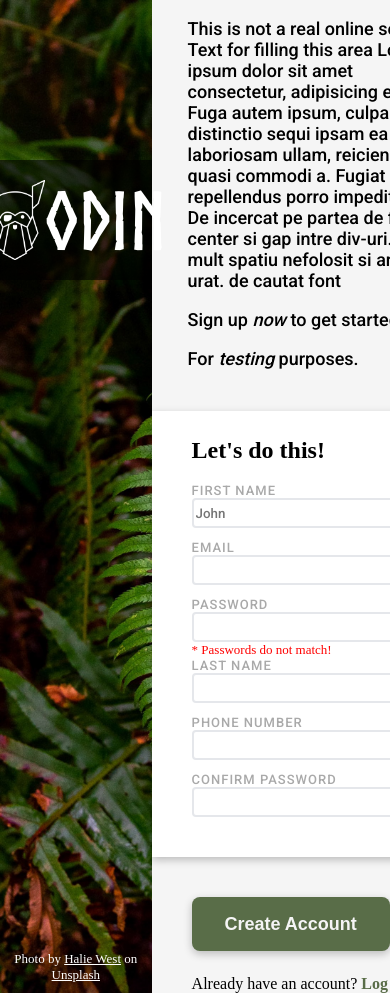
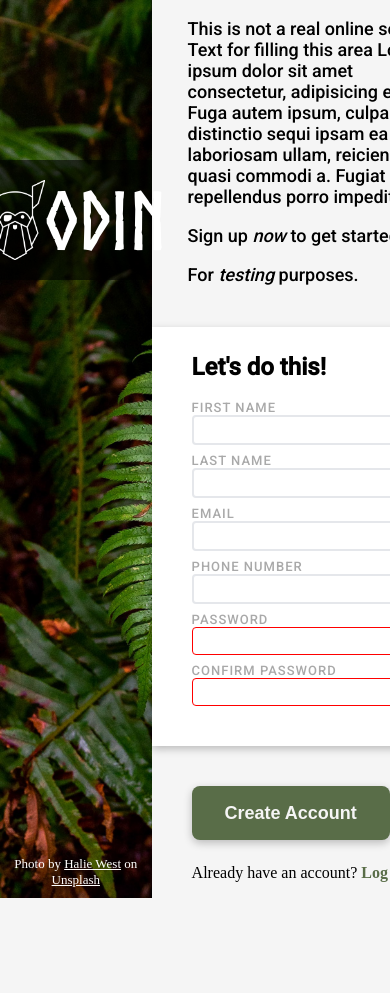
Before and after one commit to mihaib1/sign-up-form, a plain HTML site: page index.html in a window 390 px wide. Shown: the top 993 px of the page. After the commit the page ends 898 px from the top, so only its background shows below. Drawn offline with Linux system fonts and the light colour scheme.

Commit message:
cleaned the code

```diff
--- a/index.html
+++ b/index.html
@@ -24,7 +24,7 @@
                     </div>
                 </div>
             </div>
-            <div class="footer">Photo by <a href="https://unsplash.com/photos/25xggax4bSA">Halie West</a> on <a href='unsplash.com'>Unsplash</a></div>
+            <div class="left-footer">Photo by <a href="https://unsplash.com/photos/25xggax4bSA">Halie West</a> on <a href='unsplash.com'>Unsplash</a></div>
         </div>
         <div id="right-side">
             <div class="upper-text">
@@ -33,8 +33,6 @@
                     sit amet consectetur, adipisicing elit. Fuga autem ipsum, culpa rerum,
                     distinctio sequi ipsam ea eius laboriosam ullam, reiciendis in quasi commodi a.
                     Fugiat repellendus porro impedit fugit.
-
-                    De incercat pe partea de form -> center si gap intre div-uri. Am f mult spatiu nefolosit si arata urat. de cautat font
                     <p>
                         Sign up <em>now</em> to get started.
                     </p>
@@ -43,42 +41,42 @@
                     For <em>testing</em> purposes.
                 </p>
             </div>
-            <div>
                 <form id='form' action="" method="post">
                     <fieldset>
                         <h2>Let's do this!</h2>
                         <div class="form-elements">
-                            <div class="left-column">
                             <div class="first-name-container">
                                 <label for="first-name">FIRST NAME</label>
-                                    <input type="text" name="firstName" id="first-name" placeholder="John">
+                                <input type="text" name="firstName" id="first-name">
                             </div>
+
+                            <div class="last-name-container">
+                                <label for="last-name">LAST NAME</label>
+                                <input type="text" name="lastName" id="last-name">
+                            </div>
+
                             <div class="email-container">
                                 <label for="email">EMAIL</label>
                                 <input type="email" name="email" id="email">
                             </div>
-                                <div class="password-container">
-                                    <label for="password">PASSWORD<span aria-label="required"></span></label>
-                                    <input type="password" name="password" id="password" required minlength="8" maxlength="31">
-                                </div>
-                            </div>
 
-                            <div class="right-column">
-                                <div class="last-name-container">
-                                    <label for="last-name">LAST NAME</label>
-                                    <input type="text" name="lastName" id="last-name">
-                                </div>
                             <div class="phone-container">
                                 <label for="phone">PHONE NUMBER</label>
                                 <input type="tel" name="phone" id="phone">
                             </div>
+
+                            <div id="password-container">
+                                <label for="password">PASSWORD<span aria-label="required"></span></label>
+                                <input type="password" name="password" id="password" required minlength="8" maxlength="31">
+                            </div>
+
                             <div class="password-confirm-container">
                                 <label for="password-confirm">CONFIRM PASSWORD<span aria-label="required"></span></label>
                                 <input type="password" name="passwordConfirm" id="password-confirm" required minlength="8" maxlength="31">
                             </div>
                         </div>
-                        </div>
                     </fieldset>
+
                     <div class="create-account-or-login">
                         <button type="submit" id="submit" form="form">Create Account</button>
                         <div class="login-text">
--- a/script.js
+++ b/script.js
@@ -1,11 +1,23 @@
-password = document.getElementById("password");
-confirmPassword = document.getElementById("password-confirm")
-console.log(password);
+let passwordContainer = document.getElementById("password-container");
+let passwordConfirm = document.getElementById("password-confirm");
 
-password.addEventListener('keyup', function(e) {
-    console.log(e.path[0].value);
-});
 
-confirmPassword.addEventListener('keyup', function(event){
-    console.log(event.path[0].value);
-});
+VerifyPasswordsMatch();
+
+
+passwordContainer.addEventListener("keyup", function(event){
+    VerifyPasswordsMatch();
+})
+
+passwordConfirm.addEventListener('keyup', function(event){
+    VerifyPasswordsMatch()
+})
+
+
+function VerifyPasswordsMatch() {
+    if(password.value === passwordConfirm.value) {
+        passwordContainer.classList.add("no-after");
+    } else {
+        passwordContainer.classList.remove("no-after");
+    }
+}
--- a/style.css
+++ b/style.css
@@ -1,17 +1,20 @@
+@import url('https://fonts.googleapis.com/css2?family=Roboto:wght@500&display=swap');
+
+@font-face {
+    font-family: "norseBold";
+    src: url("Norse-Bold.woff") format('woff');
+    padding:0;
+    margin:0;
+  }
+
+
+
 :root {
   /* using CSS Custom properties ('CSS Variables') to
      simplify some aspects of the presentation update: */
   --gridColumns: 2;
+  --passwordErrorMessage: ;
 }
-
-@import url('https://fonts.googleapis.com/css2?family=Roboto:wght@500&display=swap');
-
-@font-face {
-    font-family: "myfont";
-    src: url("Norse-Bold.woff") format('woff');
-    padding:0;
-    margin:0;
-  }
 
 body{
     display:flex;
@@ -19,10 +22,6 @@ body{
     margin: 0 0;
     background-color:whitesmoke;
     font-weight: 500;
-}
-
-a{
-    color:white;
 }
 
 #left-side {
@@ -38,15 +37,6 @@ a{
     flex-grow: 1;
 }
 
-
-#right-side {
-    width:calc(100% - 100%/3);
-    display:flex;
-    flex-direction: column;
-    justify-content:center;
-    gap:1.5em;
-}
-
 .transparent-black{
     display:flex;
     justify-content: center;
@@ -55,111 +45,6 @@ a{
     height:1.5em;
     font-size:5em;
     margin-top: 2em;
-}
-
-form{
-    margin:0 0;
-    border:0;
-}
-
-fieldset{
-    display:block;
-    margin:0 0;
-    border:0;
-    background-color: white;
-    box-shadow: rgba(0, 0, 0, 0.24) 0px 3px 8px;
-    padding-left:40px;
-    padding-bottom:40px;
-}
-
-.footer{
-    text-align: center;
-    font-size:small;
-    margin-bottom:10px;
-}
-
-img{
-    height:5rem;
-    text-align: center;
-}
-
-button{
-    background-color: #596D48;
-    color:whitesmoke;
-    transition-duration: 0.2s;
-}
-
-button:hover{
-    background-color:rgb(80, 97, 65);
-    transition-duration: 0.2s;
-}
-
-button:active{
-    background-color: rgb(59, 69, 50);
-    transition-duration: 0.1s;
-}
-
-input, label{
-    display:block;
-    font-family: 'Roboto', sans-serif;
-}
-
-.login{
-    color:#596D48;
-    text-decoration: none;
-    font-weight: bold;
-}
-
-.form-elements{
-    display:grid;
-    grid-template-columns: repeat(var(--gridColumns), 1fr);
-    color:darkgrey;
-    font-size: small;
-    letter-spacing: 1px;
-}
-
-input{
-    appearance:none;
-    border:solid 2px;
-    border-color:#E5E7EB;
-    border-radius: 4px;
-    height:24px;
-    width:16em;
-}
-
-.create-account-or-login{
-    margin-top:2.5em;
-    margin-left:2.5em;
-    font-size: medium;
-}
-
-button{
-    border:none;
-    border-radius:8px;
-    height:3em;
-    width:11em;
-    font-weight: bolder;
-    font-size:large;
-    box-shadow: rgba(0, 0, 0, 0.24) 0px 3px 8px;
-    margin-bottom:24px;
-}
-
-@media screen and (max-width : 800px){
-       :root {
-    --gridColumns: 1;
-  }
-}
-
-.password:invalid, .password-confirm:invalid{
-    border:solid 1px;
-    border-color:red;
-    border-radius: 4px;
-}
-
-.text{
-    display:inline-block;
-    align-items: center;
-    text-align: center;
 }
 
 .logo-container{
@@ -178,9 +63,114 @@ button{
 }
 
 .odin-text{
-    font-family: 'myfont', "Arial";
+    font-family: 'norseBold', "Arial";
     display:flex;
     justify-content: center;
+    align-items: center;
+    text-align: center;
+}
+
+img{
+    height:5rem;
+    text-align: center;
+}
+
+.left-footer{
+    text-align: center;
+    font-size:small;
+    margin-bottom:10px;
+}
+
+#right-side {
+    width:calc(100% - 100%/3);
+    display:flex;
+    flex-direction: column;
+    justify-content:center;
+    gap:1.5em;
+}
+
+h2{
+    font-family: 'Roboto', sans-serif;
+    font-weight: bolder;
+}
+
+form{
+    margin:0 0;
+    border:0;
+}
+
+fieldset{
+    display:block;
+    margin:0 0;
+    border:0;
+    background-color: white;
+    box-shadow: rgba(0, 0, 0, 0.24) 0px 3px 8px;
+    padding-left:40px;
+    padding-bottom:40px;
+}
+
+input, label{
+    display:block;
+    font-family: 'Roboto', sans-serif;
+}
+
+.form-elements{
+    display:grid;
+    grid-template-columns: repeat(var(--gridColumns), 1fr);
+    color:darkgrey;
+    font-size: small;
+    letter-spacing: 1px;
+    gap:8px;
+}
+
+input{
+    appearance:none;
+    border:solid 2px;
+    border-color:#E5E7EB;
+    border-radius: 4px;
+    height:24px;
+    width:16em;
+}
+
+button{
+    border:none;
+    border-radius:8px;
+    height:3em;
+    width:11em;
+    font-weight: bolder;
+    font-size:large;
+    box-shadow: rgba(0, 0, 0, 0.24) 0px 3px 8px;
+    margin-bottom:24px;
+}
+
+.create-account-or-login{
+    margin-top:2.5em;
+    margin-left:2.5em;
+    font-size: medium;
+}
+
+.login{
+    color:#596D48;
+    text-decoration: none;
+    font-weight: bold;
+}
+
+
+
+@media screen and (max-width : 800px){
+       :root {
+    --gridColumns: 1;
+  }
+}
+
+#password:invalid, #password-confirm:invalid{
+    border:solid 1px;
+    border-color:red;
+    border-radius: 4px;
+}
+
+.text{
+    display:inline-block;
     align-items: center;
     text-align: center;
 }
@@ -204,20 +194,36 @@ input:focus{
     outline-color: green;
 }
 
-.left-column{
-    display: flex;
-    flex-direction: column;
-    gap:12px;
-}
-
-.right-column{
-    display: flex;
-    flex-direction: column;
-    gap:12px;
-}
-
-.password-container::after{
-    content:"* Passwords do not match!";
+#password-container::after{
+    content:"* Passwords should match!";
     letter-spacing: 0;
     color:red;
 }
+
+#password-container.no-after::after{
+    display:none;
+}
+
+a{
+    color:white;
+}
+
+button{
+    background-color: #596D48;
+    color:whitesmoke;
+    transition-duration: 0.2s;
+}
+
+button:hover{
+    background-color:rgb(80, 97, 65);
+    transition-duration: 0.2s;
+}
+
+button:active{
+    background-color: rgb(59, 69, 50);
+    transition-duration: 0.1s;
+}
+
+.login-text{
+    margin-bottom:16px;
+}
```
Lines whose indentation alone changed are shown as unchanged.
